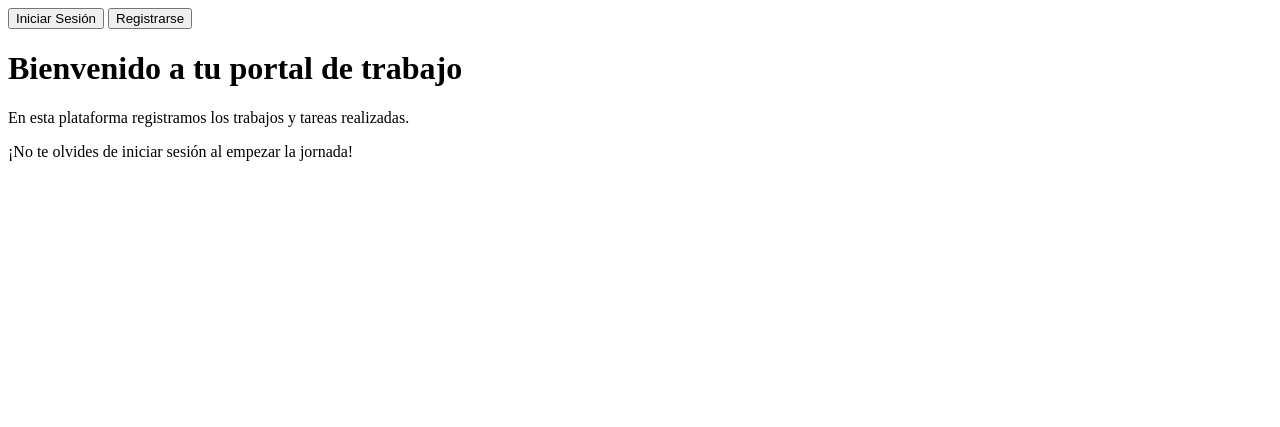
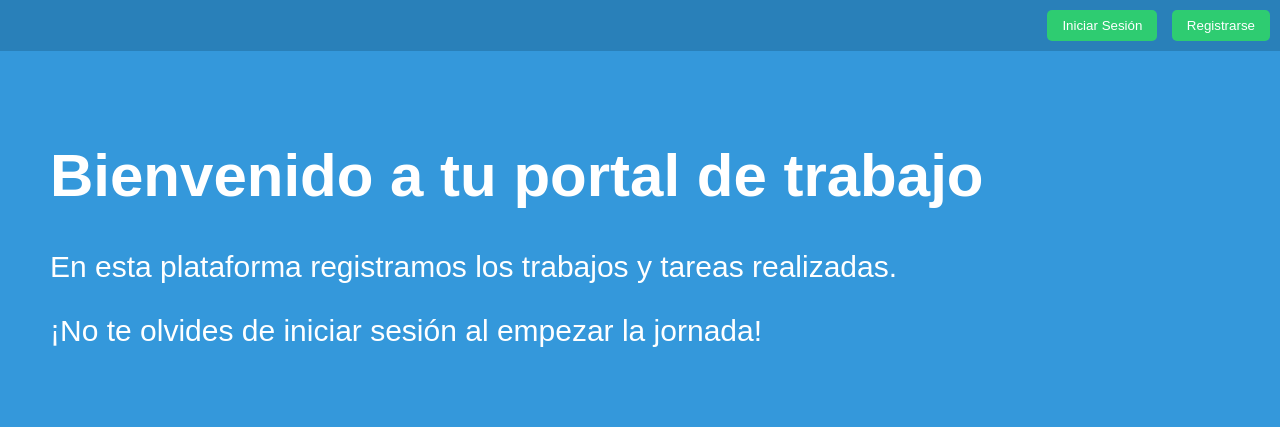
Before and after one commit to m4tth3w2434/app-gestion, a Python web app: template app/templates/index.html in a window 1280 px wide. Shown: the top 427 px of the page. Run offline with Jinja, Linux system fonts and the light colour scheme; the template is opened without the code that fills it, so the values that code supplies are empty.

Commit message:
css index

```diff
--- a/app/static/styles.css
+++ b/app/static/styles.css
@@ -0,0 +1,32 @@
+body {
+    margin: 0;
+    padding: 0;
+    font-family: Arial, sans-serif;
+    background-color: #3498db;
+    color: #fff;
+}
+
+header {
+    background-color: #2980b9;
+    padding: 10px;
+    text-align: right;
+}
+
+#login-btn, #register-btn {
+    background-color: #2ecc71;
+    color: #fff;
+    border: none;
+    padding: 8px 15px;
+    margin-left: 10px;
+    cursor: pointer;
+    border-radius: 5px;
+}
+
+#login-btn:hover, #register-btn:hover {
+    background-color: #27ae60;
+}
+
+main {
+    padding: 50px;
+    font-size: 30px;
+}
--- a/app/templates/index.html
+++ b/app/templates/index.html
@@ -3,6 +3,7 @@
 <head>
     <meta charset="UTF-8">
     <meta name="viewport" content="width=device-width, initial-scale=1.0">
+    <link rel="stylesheet" href="{{ url_for('static', filename='css/styles.css') }}">
     <title>Empresa Comodín</title>
 </head>
 <body>
```
